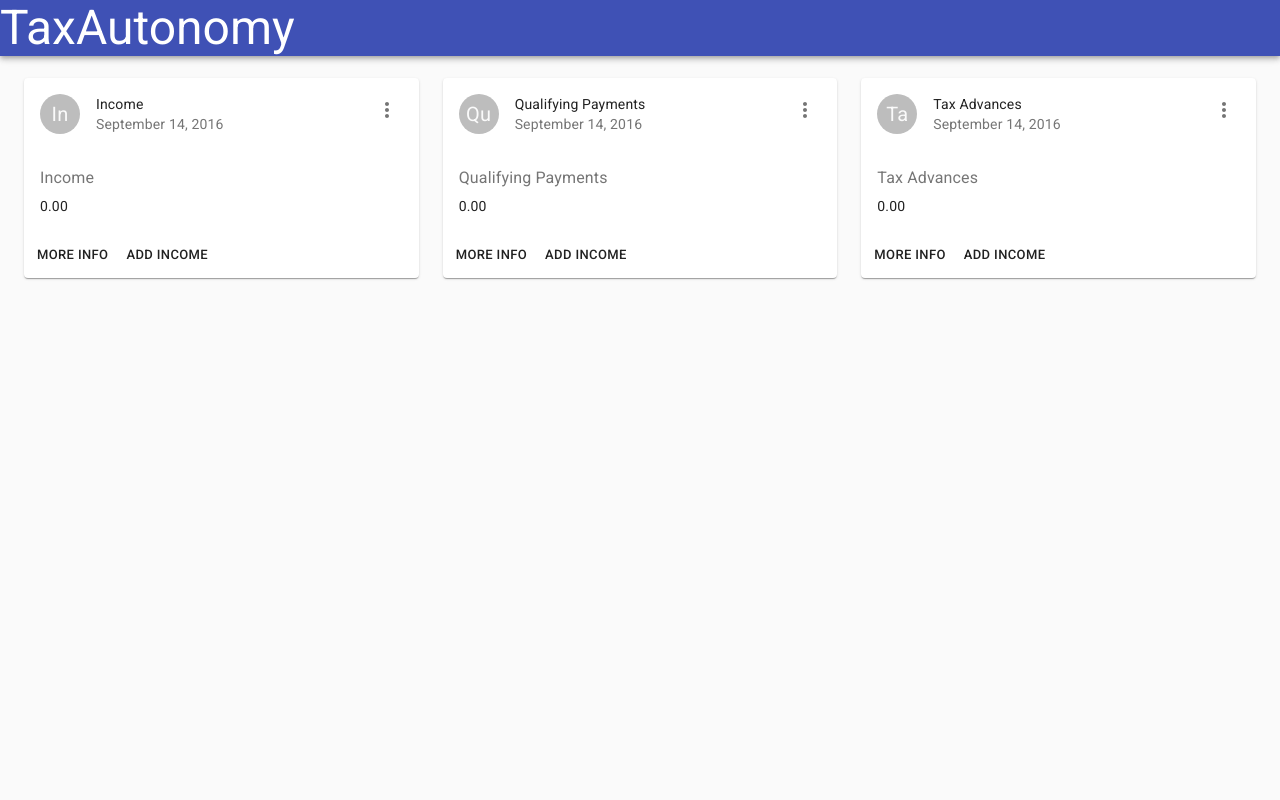
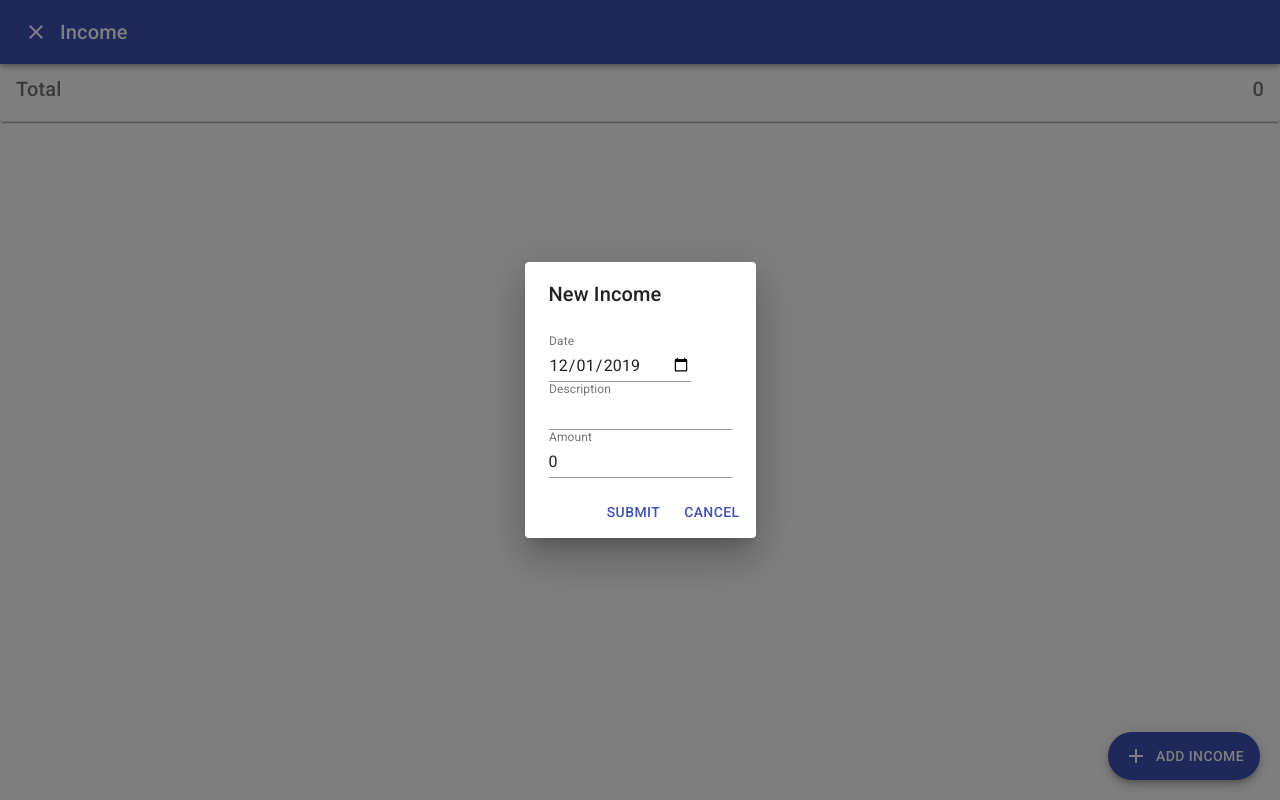
Before and after one commit to taxautonomy/web-ui, a React (Create React App) app: page / in a window 1280 px wide. Both pictures are taken after a click on the button "ADD INCOME". Built offline with nearby package versions, Linux system fonts and the light colour scheme.

Commit message:
adding more components

```diff
--- a/src/components/TaxCal/EntityList.js
+++ b/src/components/TaxCal/EntityList.js
@@ -17,7 +17,7 @@ export default function EntityList(props) {
   const list = props.list;
   let total = 0;
   list.forEach(i => (total += i.amt));
-  const [showModal, setShowModal] = useState(false);
+  const [showModal, setShowModal] = useState(props.showNewEntityDialog?props.showNewEntityDialog:false);
 
   const openAddIncomeModal = () => {
     setShowModal(true);
--- a/src/components/TaxCal/Summary.js
+++ b/src/components/TaxCal/Summary.js
@@ -2,6 +2,7 @@ import React, { useState } from 'react';
 import { makeStyles } from '@material-ui/core/styles';
 import EntityList from './EntityList';
 import MoreVertIcon from '@material-ui/icons/MoreVert'
+import CloseIcon from '@material-ui/icons/Close'
 import {
   Typography,
   Container,
@@ -13,12 +14,17 @@ import {
   IconButton,
   Button,
   CardHeader,
-  Avatar
+  Avatar,
+  Dialog,
+  AppBar,
+  Toolbar,
+  Transition,
 } from '@material-ui/core';
 
 import {
   red
 } from '@material-ui/core/colors'
+import NewEntityDialog from './NewEntityDialog';
 
 function a11yProps(index) {
   return {
@@ -26,32 +32,34 @@ function a11yProps(index) {
     'aria-controls': `simple-tabpanel-${index}`,
   };
 }
-const cardStyles = makeStyles((theme)=> ({
-
-    root: {
-      minWidth: 275,
-    },
-    bullet: {
-      display: 'inline-block',
-      margin: '0 2px',
-      transform: 'scale(0.8)',
-    },
-    title: {
-      fontSize: 14,
-    },
-    pos: {
-      marginBottom: 12,
-    },
-    avatar: {
-      backgroundColor: red[500]
-    }
-}));
 
 const useStyles = makeStyles((theme) => ({
   root: {
     flexGrow: 1,
     backgroundColor: theme.palette.background.paper,
-  }
+  },
+  card: {
+    minWidth: 275,
+  },
+  cardTitle: {
+    fontSize: 14,
+  },
+  cardPos: {
+    marginBottom: 12,
+  },
+  cardAvatar: {
+    backgroundColor: theme.palette.secondary.light
+  },
+  cardHeader: {
+    backgroundColor: theme.palette.type === 'light' ? theme.palette.grey[200] : theme.palette.grey[700],
+  },
+  entitlyListDialogAppBar: {
+    position: 'relative',
+  },
+  entitlyListDialogTitle: {
+    marginLeft: theme.spacing(2),
+    flex: 1,
+  },
 }));
 
 function guid() {
@@ -65,10 +73,10 @@ function SummaryCard(props) {
   const classes = useStyles();
 
   return (
-    <Card className={cardStyles.root} >
-      <CardHeader
+    <Card className={classes.card} >
+      <CardHeader className={classes.cardHeader}
         avatar={
-          <Avatar aria-label="recipe" className={cardStyles.avatar}>
+          <Avatar aria-label="recipe" className={classes.cardAvatar}>
             {props.title.substring(0, 2)}
           </Avatar>
         }
@@ -81,17 +89,37 @@ function SummaryCard(props) {
         subheader="September 14, 2016"
       />
       <CardContent>
-        <Typography className={cardStyles.title} color="textSecondary" gutterBottom>
+        <Typography className={classes.cardTitle} color="textSecondary" gutterBottom>
           {props.title}
         </Typography>
         <Typography variant="body2" component="p">{props.total.toFixed(2)}</Typography>
       </CardContent>
       <CardActions>
-        <Button size="small">more info</Button>
+        <Button size="small" onClick={props.onClickMoreInfo}>more info</Button>
         {/* <IconButton size="small"><AddIcon/></IconButton> */}
-        <Button size="small">add income</Button>
+        <Button size="small" onClick={props.onClickAdd}>add {props.entityName}</Button>
       </CardActions>
     </Card>);
+}
+
+function EntityListDialog(props) {
+  const classes = useStyles();
+
+  return (
+    <Dialog fullScreen open={props.open} onClose={props.onClose} TransitionComponent={Transition}>
+      <AppBar className={classes.entityListDialogAppBar}>
+        <Toolbar>
+          <IconButton edge="start" color="inherit" onClick={props.onClose} aria-label="close">
+            <CloseIcon />
+          </IconButton>
+          <Typography variant="h6" className={classes.entityListDialogTitle}>
+            {props.entityName}
+          </Typography>
+        </Toolbar>
+      </AppBar>
+      <EntityList list={props.list} entityName={props.entityName} onAdd={props.onAdd} showNewEntityDialog={props.showNewEntityDialog} />
+    </Dialog>
+  )
 }
 export default function Summary() {
   const classes = useStyles();
@@ -99,9 +127,13 @@ export default function Summary() {
   const [incomeList, setIncomeList] = useState([]);
   const [qualifyingPaymentList, setQualifyingPaymentList] = useState([]);
   const [taxPaymentList, setTaxPaymentList] = useState([]);
-
+  const [openEntityListDialog, setOpenEntityListDialog] = useState(null);
+  const [openNewEntityDialog, setOpenNewEntityDialog] = useState(false);
+  const totals = { income: 0, qualifyingPayment: 0, taxPayment: 0 }
   let incomeTotal = 0;
-  incomeList.forEach(i => incomeTotal += i.amt);
+  incomeList.forEach(i => totals.income += i.amt);
+  qualifyingPaymentList.forEach(i => totals.qualifyingPayment += i.amt);
+  taxPaymentList.forEach(i => totals.taxPayment += i.amt);
 
   const handleChange = (event, newValue) => {
     setValue(newValue);
@@ -131,19 +163,46 @@ export default function Summary() {
     setTaxPaymentList(newList);
   }
 
+  const showEntityListDialog = (entityType, showNewEntityDialog) => {
+    setOpenEntityListDialog(entityType);
+    setOpenNewEntityDialog(showNewEntityDialog);
+  }
+
+  const hideEntityListDialog = () => {
+    setOpenEntityListDialog(null);
+    setOpenNewEntityDialog(false);
+  }
   const bull = <span className={classes.bullet}>•</span>;
 
+  const getEntityKey = (str) => (
+    str.toLowerCase().replace(/[^a-zA-Z0-9]+(.)/g, (m, chr) => chr.toUpperCase()))
+
+  const GridItemContent = (props) => {
+    const { entityType, title, onAdd, list } = props
+    const entityKey = getEntityKey(entityType);
+    return (
+      <React.Fragment>
+        <SummaryCard title={title} entityName={entityType} total={totals[entityKey]}
+          onClickMoreInfo={() => showEntityListDialog(entityKey, false)}
+          onClickAdd={() => showEntityListDialog(entityKey, true)} />
+        <EntityListDialog list={list} entityName={entityType}
+          open={openEntityListDialog === entityKey}
+          showNewEntityDialog={openNewEntityDialog}
+          onClose={() => hideEntityListDialog()}
+          onAdd={onAdd} />
+      </React.Fragment>
+    )
+  }
   return (
     <Grid container style={{ marginTop: 10 }} spacing={3}>
-      <Grid item xs={12} sm={6} md={4}>
-        <SummaryCard title="Income" total={incomeTotal} />
+      <Grid item xs={12} sm={12} md={4}>
+        <GridItemContent entityType="Income" title="Income" onAdd={incomeAdded} list={incomeList} />
       </Grid>
       <Grid item xs={12} sm={6} md={4}>
-        <SummaryCard title="Qualifying Payments" total={incomeTotal} />
-
+        <GridItemContent entityType="Qualifying Payment" title="Qualifying Payments" onAdd={qualifyingPaymentAdded} list={qualifyingPaymentList} />
       </Grid>
-      <Grid item xs={12} sm={12} md={4}>
-        <SummaryCard title="Tax Advances" total={incomeTotal} />
+      <Grid item xs={12} sm={6} md={4}>
+        <GridItemContent entityType="Tax Payment" title="Tax Payments" onAdd={taxPaymentAdded} list={taxPaymentList} />
       </Grid>
     </Grid>
   );
```
Also changed, not shown: 1 other file (tests, documents, lock files or other folders).
